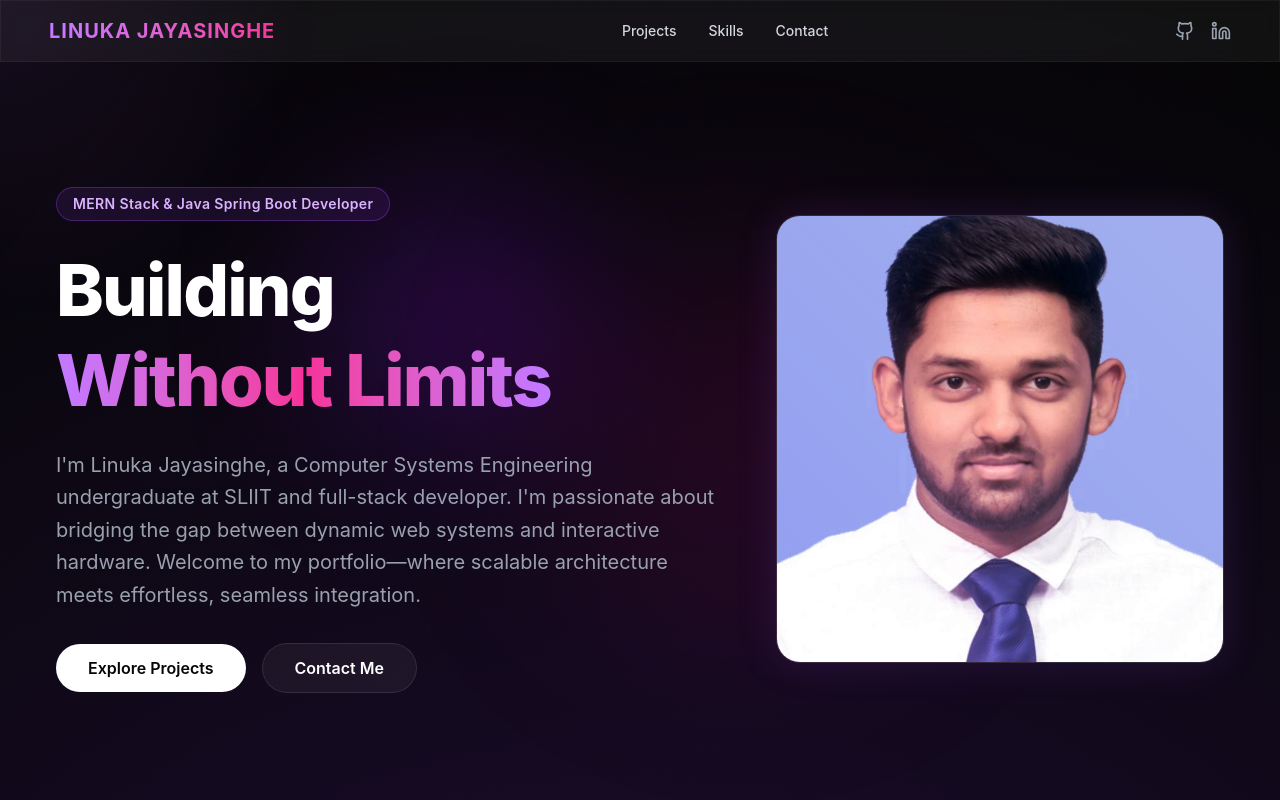
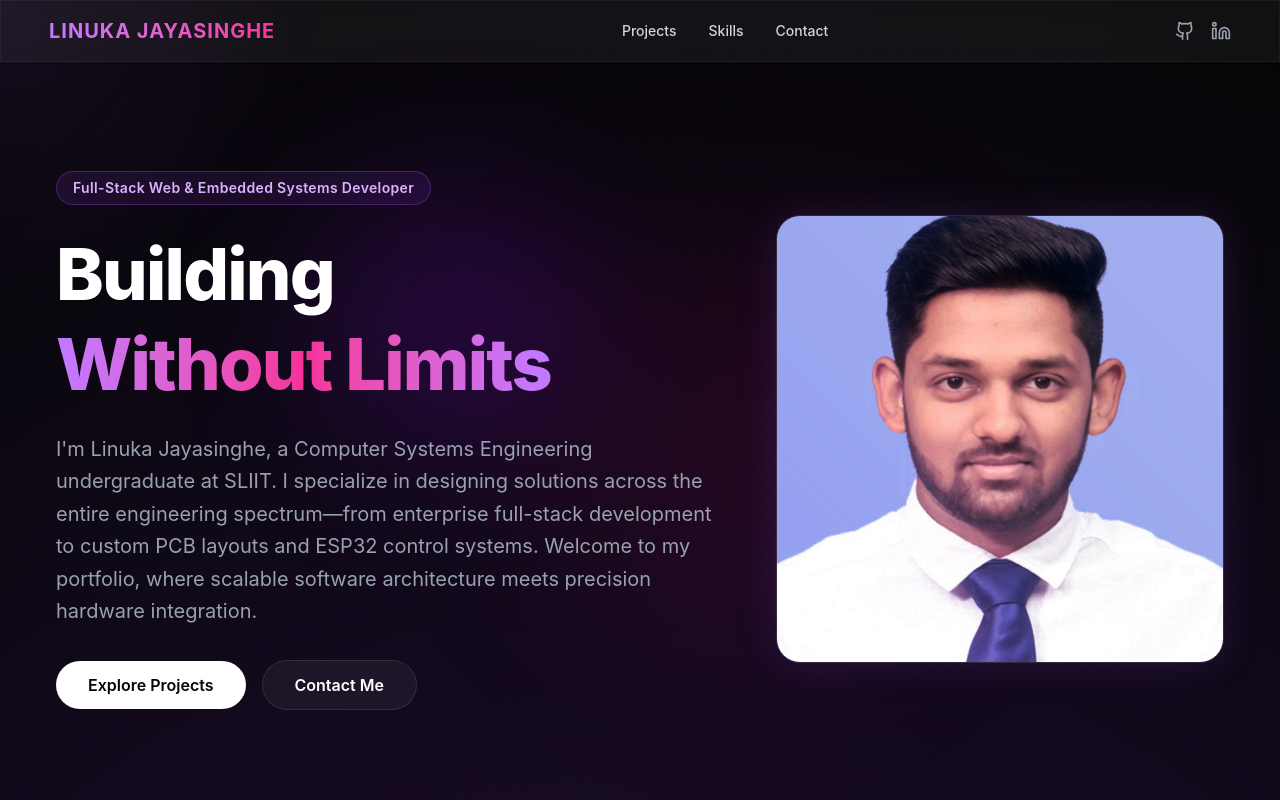
Before and after one commit to linuka2004/linuka-portfolio, a React (Vite) app: page / in a window 1280 px wide. Shown: the top 800 px of the page. Built offline with nearby package versions, Linux system fonts and the light colour scheme.

Commit message:
Update Hero Section👾

```diff
--- a/src/components/Hero.jsx
+++ b/src/components/Hero.jsx
@@ -29,7 +29,7 @@ export default function Hero() {
             transition={{ delay: 0.3 }}
             className="inline-block px-4 py-1.5 rounded-full border border-purple-500/30 bg-purple-500/10 text-purple-300 text-sm font-semibold mb-6 tracking-wide"
           >
-            MERN Stack & Java Spring Boot Developer
+            Full-Stack Web & Embedded Systems Developer
           </motion.div>
           <h1 className="text-5xl md:text-7xl font-extrabold tracking-tight mb-6 leading-tight">
             Building <br />
@@ -38,8 +38,8 @@ export default function Hero() {
             </span>
           </h1>
           <p className="text-gray-400 text-lg md:text-xl max-w-2xl mx-auto md:mx-0 mb-8 leading-relaxed">
-            I'm Linuka Jayasinghe, a Computer Systems Engineering undergraduate at SLIIT and full-stack developer. I'm passionate about bridging the gap between dynamic web systems and interactive hardware. Welcome to my portfolio—where scalable architecture meets effortless, seamless integration.
-          </p>
+            I'm Linuka Jayasinghe, a Computer Systems Engineering undergraduate at SLIIT. I specialize in designing solutions across the entire engineering spectrum—from enterprise full-stack development to custom PCB layouts and ESP32 control systems. Welcome to my portfolio, where scalable software architecture meets precision hardware integration.
+            </p>
           <div className="flex flex-col sm:flex-row items-center gap-4 justify-center md:justify-start">
             <a href="#projects" className="px-8 py-3 rounded-full bg-white text-dark font-semibold hover:bg-gray-200 transition-colors">
               Explore Projects
```
